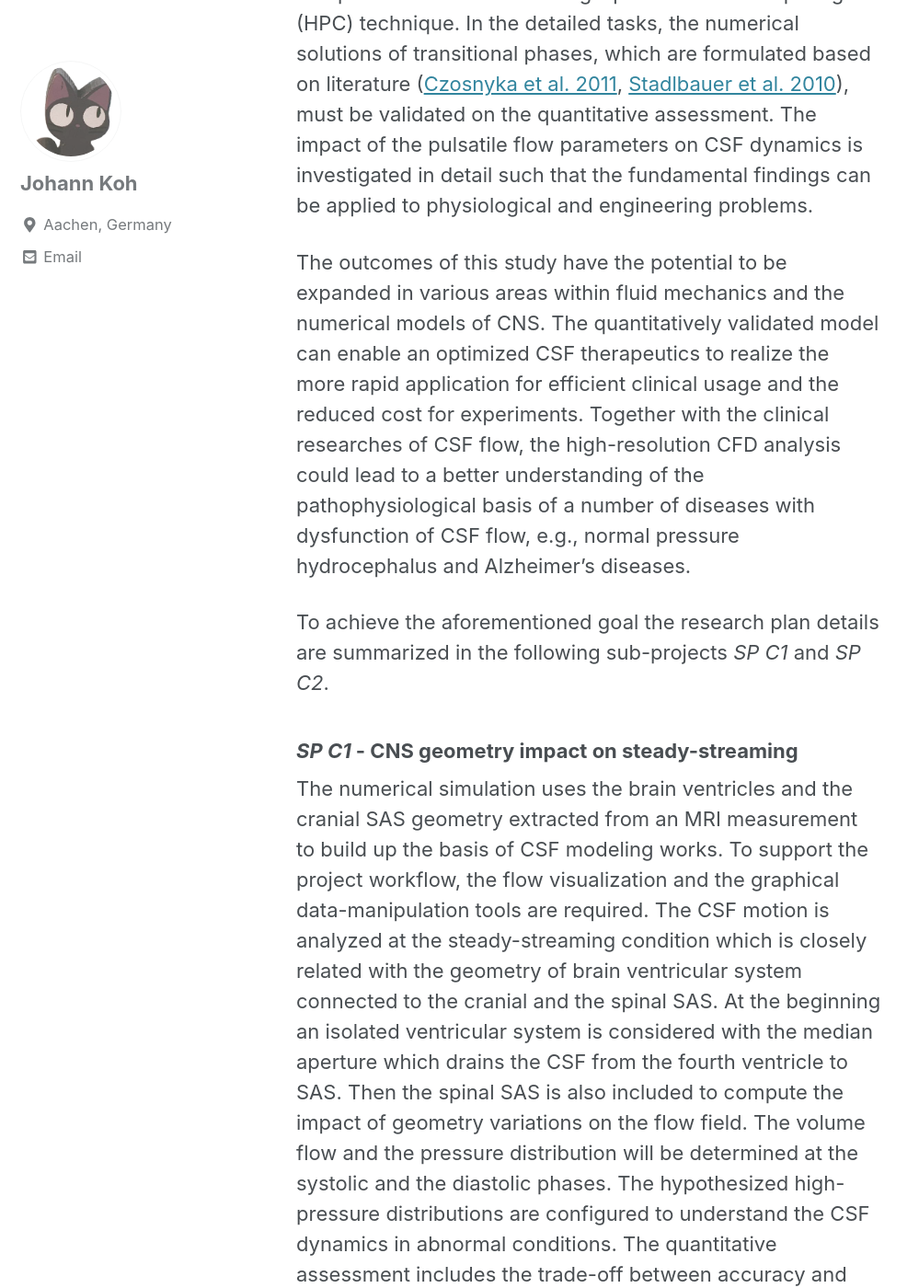
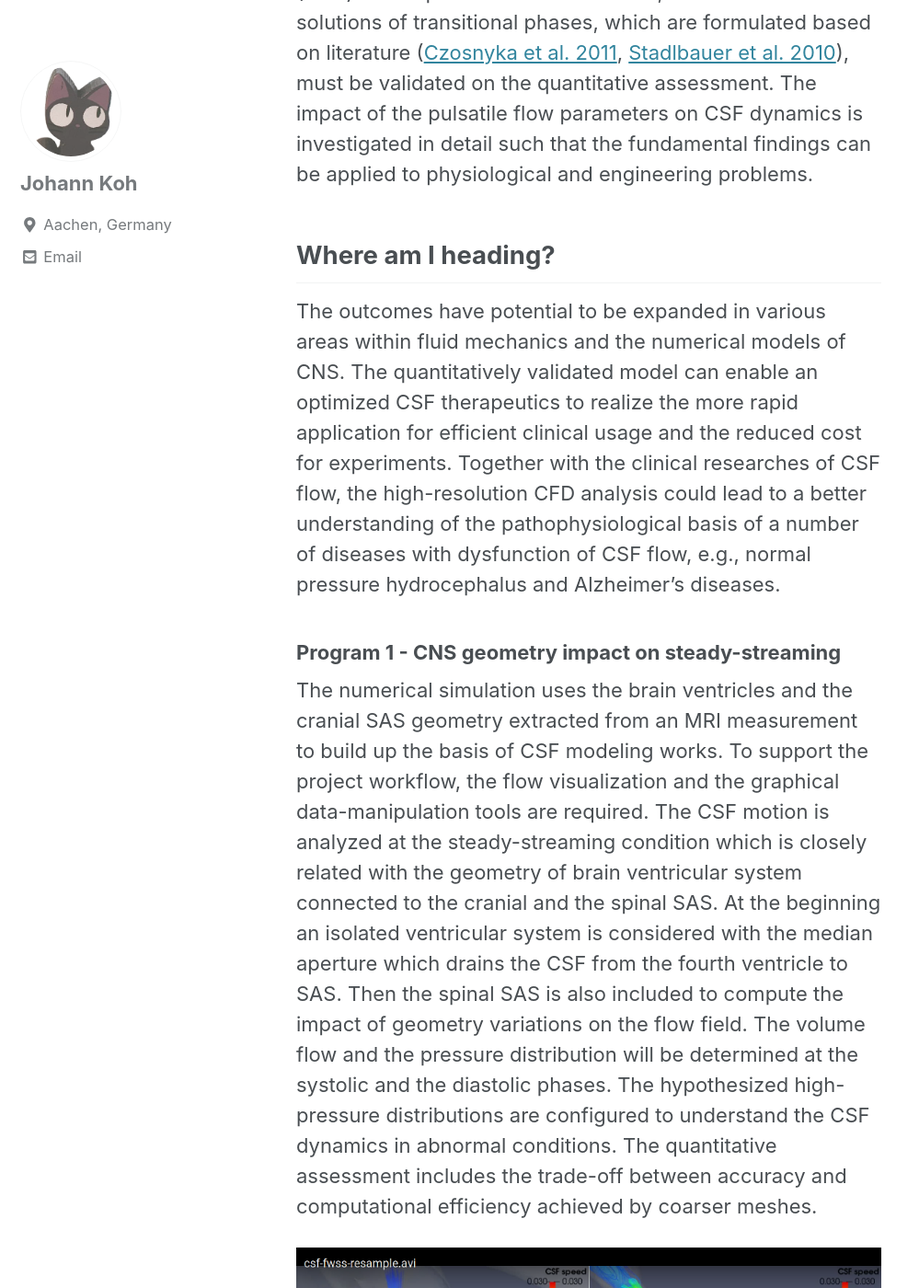
Before and after one commit to meuus/meuus.github.io, a Jekyll site: the page built from _posts/2019-04-16-csf-1.md, in a window 1280 px wide and 1400 px high, scrolled down 3438 px. Shown: the whole window at 92% size, without its empty margins (0-999 px from the left). Built offline with Jekyll 4.4.1, drawn with Linux system fonts in a browser that asks for light colours; cached includes are drawn as plain includes; formulas are drawn with MathJax 3; some of the changed text lies outside the part shown.

Commit message:
modified:   _posts/2019-04-16-csf-1.md

```diff
--- a/_posts/2019-04-16-csf-1.md
+++ b/_posts/2019-04-16-csf-1.md
@@ -1,8 +1,8 @@
 ---
-title: "Cerebrospinal Fluids Dynamics and Lattice-Boltzmann Method - I. DNS of CSF"
+title: "Analysis of Cerebrospinal Fluid Dynamics - I. WWW"
 tags:
   - hpc
-  - lbm
+  - dns
   - csf
 ---
 
@@ -20,7 +20,7 @@
 
 ![](/assets/images/2019-04-16-fig-2.png "3D-Slicer segments of human brain ventricles")
 
-## Direct numerical simulation of cerebrospinal fluid dynamics
+## What is the CSF?
 
 The CSF surrounds a brain and a spinal cord such
 that the CSF fills the cerebral ventricles as well as the cranial and
@@ -92,7 +92,9 @@
 fundamental findings can be applied to physiological and engineering
 problems.
 
-The outcomes of this study have the potential to be expanded in
+## Where am I heading?
+
+The outcomes have potential to be expanded in
 various areas within fluid mechanics and the numerical models of
 CNS. The quantitatively validated model can enable an optimized CSF
 therapeutics to realize the more rapid application for efficient
@@ -102,10 +104,7 @@
 of a number of diseases with dysfunction of CSF flow, e.g., normal
 pressure hydrocephalus and Alzheimer's diseases.
 
-To achieve the aforementioned goal the research plan details are
-summarized in the following sub-projects _SP_ _C1_ and _SP_ _C2_.
-
-### _SP_ _C1_ - CNS geometry impact on steady-streaming
+### Program 1 - CNS geometry impact on steady-streaming
 
 The numerical simulation uses the brain ventricles and the cranial
 SAS geometry extracted from an MRI measurement to build up the basis
@@ -126,7 +125,7 @@
 
 [![Steady Flow](/assets/images/2019-04-16-fig-1.png)](https://drive.google.com/file/d/1H_d68KmxwTxlyY25HmXkgGjFrJu7oeHd/preview)
 
-### _SP_ _C2_ - CSF dynamics at pulsatile conditions
+### Program 2 - CSF dynamics at pulsatile conditions
 
 Based on the flow parameters used in the steady-streaming condition, a
 pulsatile flow inside the ventricular system can be configured to
```
Also changed, not shown: other parts of _posts/2019-04-16-csf-1.md (+1 -1 lines).
